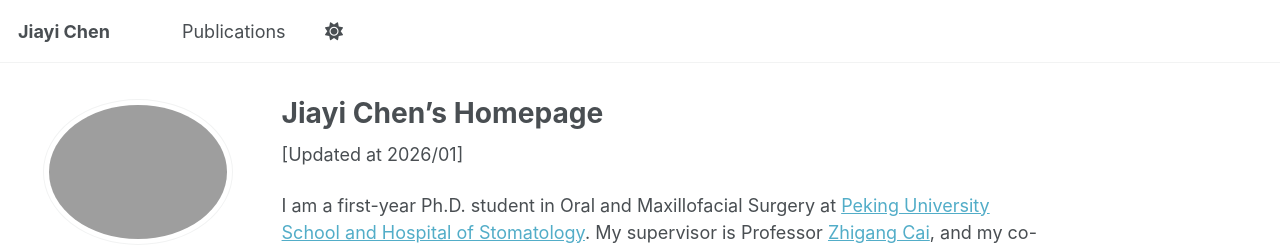
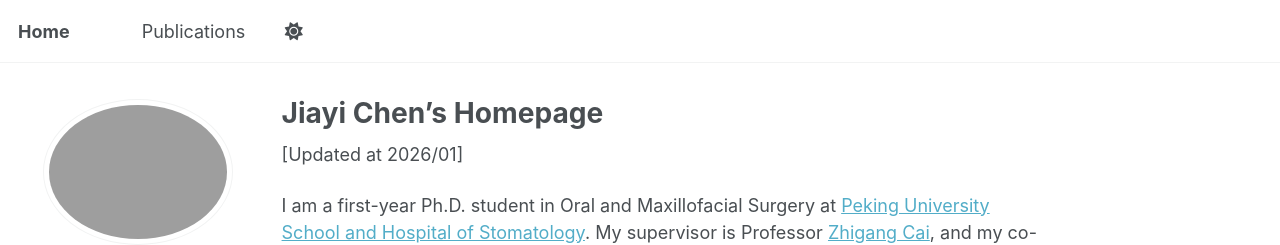
Before and after one commit to JaneJiayiChen/JaneJiayiChen.github.io, a Jekyll site: the page built from _pages/about.md, in a window 1280 px wide. Shown: the top 245 px of the page. Built offline with Jekyll 4.4.1, drawn with Linux system fonts in a browser that asks for light colours; some web fonts are replaced; a script that is not in the unit is left out.

Commit message:
Update _config.yml

```diff
--- a/_config.yml
+++ b/_config.yml
@@ -9,7 +9,7 @@
 # Basic Site Settings
 locale                   : "en-US"
 site_theme               : "default" # Currently available options are "default", "air"
-title                    : "Jiayi Chen"
+title                    : "Home"
 title_separator          : "-"
 name                     : &name "Your Name"
 description              : &description "Doctor"   # Update this with a general description of your site, this is the default if not overridden by a page
@@ -38,7 +38,7 @@ author:
   googlescholar    : #"https://scholar.google.com/citations?user=PS_CX0AAAAAJ"
   inspire-hep      : # URL
   impactstory      : # URL
-  orcid            : "0000-0003-4681-4897"
+  orcid            : "https://orcid.org/0000-0003-4681-4897"
   semantic         : # URL
   pubmed           : #"https://www.ncbi.nlm.nih.gov/pubmed/?term=john+snow"
   researchgate     : # URL
```
